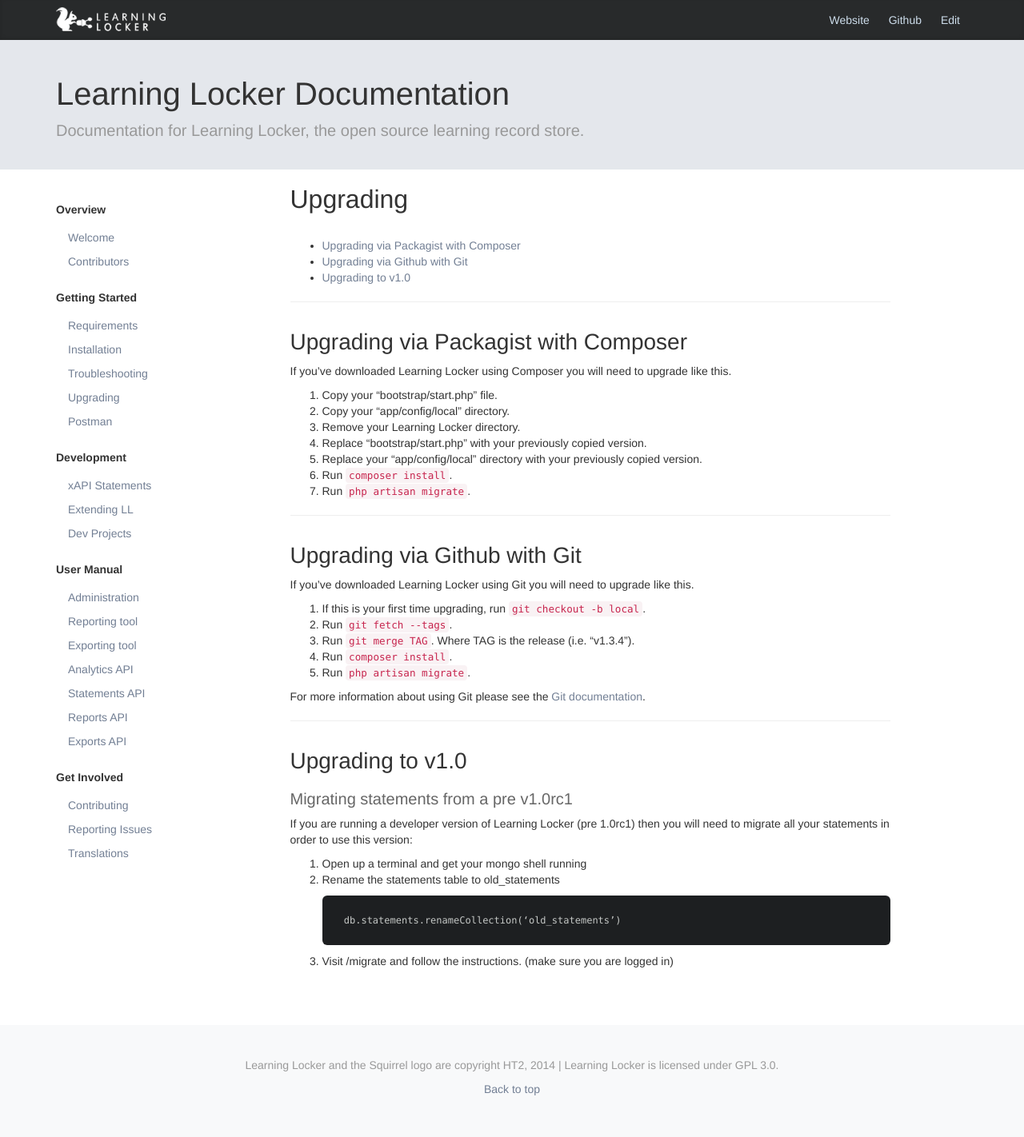
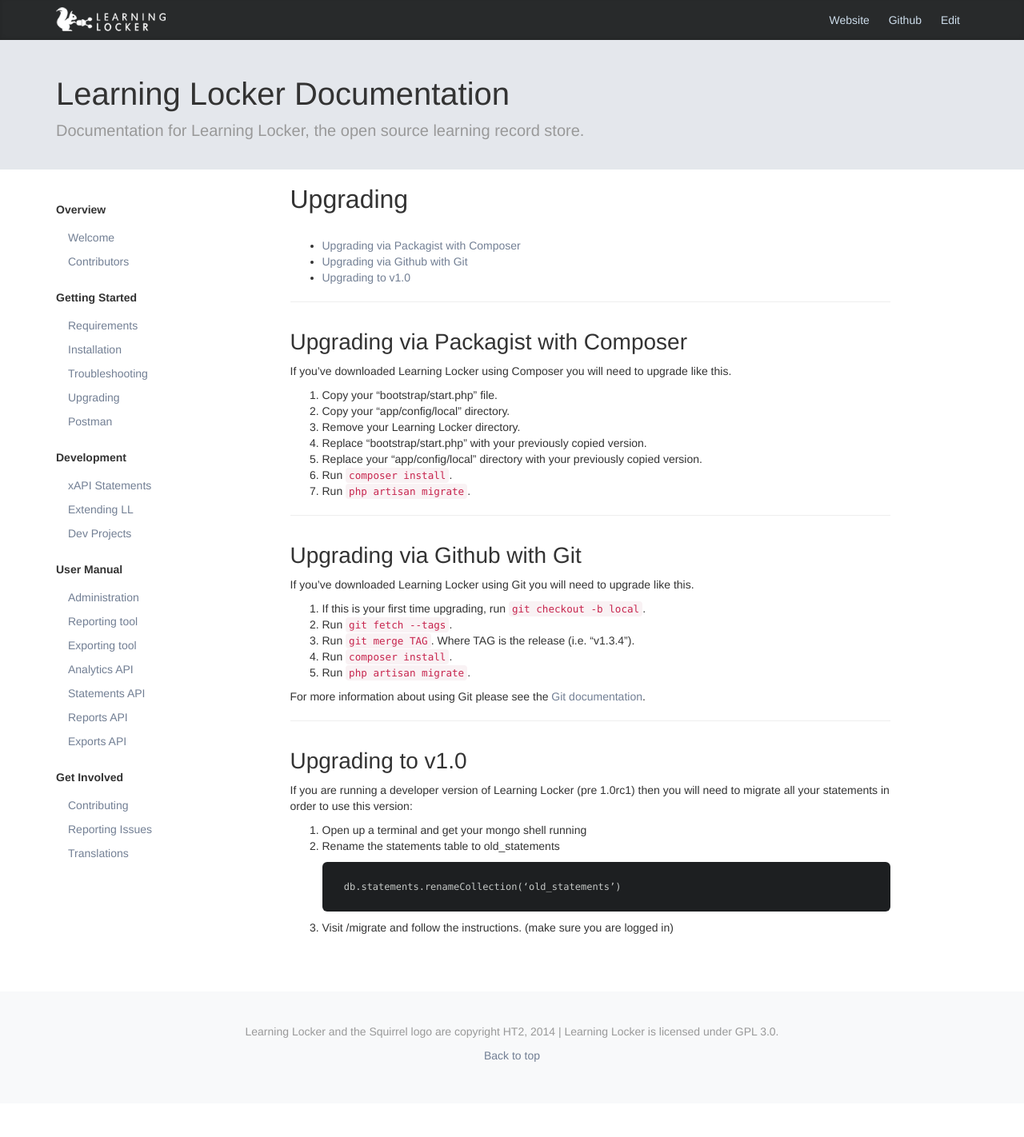
Before and after one commit to LearningLocker/docs, a Jekyll site: the page built from upgrading.md, in a window 1280 px wide. Shown: the whole page at 80% size. Built offline with Jekyll 4.4.1, drawn with Linux system fonts in a browser that asks for light colours; nearby versions of some CDN libraries; after the commit the page ends 1380 px from its top, so only the background shows below that.

Commit message:
Removes unnecessary heading.

```diff
--- a/upgrading.md
+++ b/upgrading.md
@@ -30,7 +30,6 @@
 For more information about using Git please see the [Git documentation](http://git-scm.com/).
 
 ## Upgrading to v1.0
-#### Migrating statements from a pre v1.0rc1
 If you are running a developer version of Learning Locker (pre 1.0rc1) then you will need to migrate all your statements in order to use this version:
 
 1. Open up a terminal and get your mongo shell running
```
